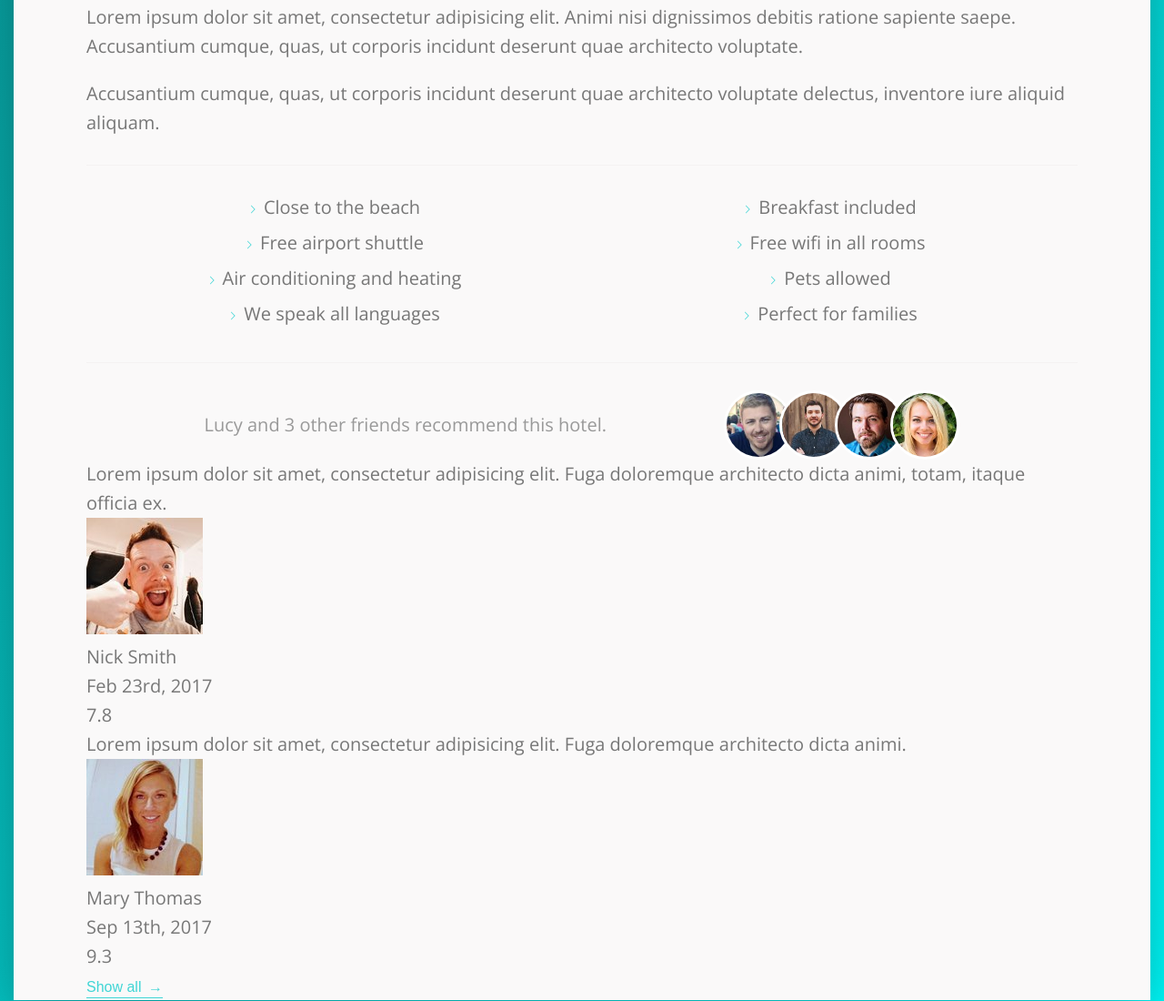
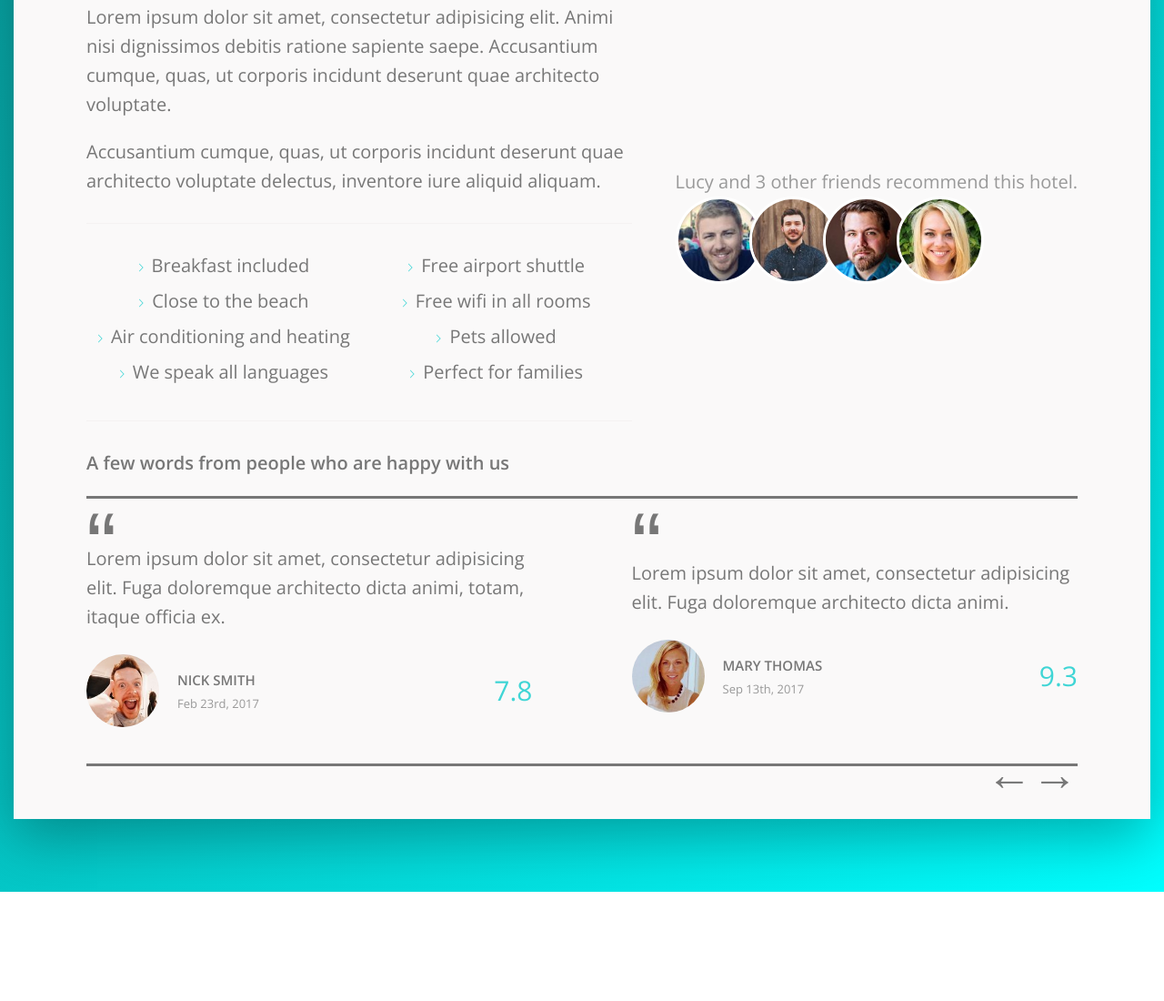
Before and after one commit to Batestickro/TrilloVersionCssAndvanced, a website: page index.html in a window 1280 px wide. Shown: the part 628-1728 px from the top of the page at 91% size. After the commit the page ends 1608 px from the top, so only its background shows below. Drawn offline with nearby package versions, Linux system fonts and the light colour scheme.

Commit message:
bem refactor and complete till user quotes

```diff
--- a/index.html
+++ b/index.html
@@ -107,69 +107,75 @@
         </div>
       </div>
     </header>
-    <div class="detail">
-      <div class="detail__description">
-        <p class="detail__description-paragraph">
+    <div class="content">
+      <div class="hotel-description">
+        <div class="hotel-description__features">
+          <p class="hotel-description__paragraph">
             Lorem ipsum dolor sit amet, consectetur adipisicing elit.
             Animi nisi dignissimos debitis ratione sapiente saepe.
             Accusantium cumque, quas, ut corporis incidunt deserunt quae architecto voluptate.
           </p>
-        <p class="detail__description-paragraph">
+          <p class="hotel-description__paragraph">
             Accusantium cumque, quas, ut corporis incidunt deserunt quae architecto voluptate delectus,
             inventore iure aliquid aliquam.
           </p>
-        <ul class="detail__description-list">
-          <li class="detail__description-item">Close to the beach</li>
-          <li class="detail__description-item">Breakfast included</li>
-          <li class="detail__description-item">Free airport shuttle</li>
-          <li class="detail__description-item">Free wifi in all rooms</li>
-          <li class="detail__description-item">Air conditioning and heating</li>
-          <li class="detail__description-item">Pets allowed</li>
-          <li class="detail__description-item">We speak all languages</li>
-          <li class="detail__description-item">Perfect for families</li>
+          <ul class="hotel-description__list">
+            <li>Breakfast included</li>
+            <li>Free airport shuttle</li>
+            <li>Close to the beach</li>
+            <li>Free wifi in all rooms</li>
+            <li>Air conditioning and heating</li>
+            <li>Pets allowed</li>
+            <li>We speak all languages</li>
+            <li>Perfect for families</li>
           </ul>
-        <div class="detail__description-recommend">
-          <p class="detail__description-count">
-            Lucy and 3 other friends recommend this hotel.
-          </p>
-          <div class="detail__description-friends">
-            <img src="img/user-3.jpg" alt="Friend 1" class="detail__description-photo">
-            <img src="img/user-4.jpg" alt="Friend 2" class="detail__description-photo">
-            <img src="img/user-5.jpg" alt="Friend 3" class="detail__description-photo">
-            <img src="img/user-6.jpg" alt="Friend 4" class="detail__description-photo">
+        </div>
+        <div class="hotel-description__recommend">
+          <p>Lucy and 3 other friends recommend this hotel.</p>
+          <div class="hotel-description__friends">
+            <img src="img/user-3.jpg" alt="Friend 1" class="hotel-description__photo">
+            <img src="img/user-4.jpg" alt="Friend 2" class="hotel-description__photo">
+            <img src="img/user-5.jpg" alt="Friend 3" class="hotel-description__photo">
+            <img src="img/user-6.jpg" alt="Friend 4" class="hotel-description__photo">
           </div>
         </div>
       </div>
-      <div class="detail__reviews">
-        <figure class="detail__reviews-square">
-          <blockquote class="detail__reviews-text">
+      <div class="reviews">
+        <p class="reviews__title">A few words from people who are happy with us</p>
+        <div class="reviews__quotes">
+          <figure class="reviews__square">
+            <blockquote class="reviews__text">
               Lorem ipsum dolor sit amet, consectetur adipisicing elit.
               Fuga doloremque architecto dicta animi, totam, itaque officia ex.
             </blockquote>
-          <figcaption class="img-content">
-            <img src="img/user-1.jpg" alt="User 1" class="img-content__photo">
-            <div class="img-content__box">
-              <p class="detail__reviews-name">Nick Smith</p>
-              <p class="detail__reviews-date">Feb 23rd, 2017</p>
+            <figcaption class="reviews__user">
+              <img src="img/user-1.jpg" alt="User 1" class="reviews__photo">
+              <div class="reviews__info">
+                <p class="reviews__name">Nick Smith</p>
+                <p class="reviews__date">Feb 23rd, 2017</p>
               </div>
-            <div class="detail__reviews-rating">7.8</div>
+              <div class="reviews__rating">7.8</div>
             </figcaption>
           </figure>
-        <figure class="detail__reviews-square">
-          <blockquote class="detail__reviews-text">
+          <figure class="reviews__square">
+            <blockquote class="reviews__text">
               Lorem ipsum dolor sit amet, consectetur adipisicing elit.
               Fuga doloremque architecto dicta animi.
             </blockquote>
-          <figcaption class="img-content">
-            <img src="img/user-2.jpg" alt="User 2" class="img-content__photo">
-            <div class="img-content__box">
-              <p class="detail__reviews-name">Mary Thomas</p>
-              <p class="detail__reviews-date">Sep 13th, 2017</p>
+            <figcaption class="reviews__user">
+              <img src="img/user-2.jpg" alt="User 2" class="reviews__photo">
+              <div class="reviews__info">
+                <p class="reviews__name">Mary Thomas</p>
+                <p class="reviews__date">Sep 13th, 2017</p>
               </div>
-            <div class="detail__reviews-rating">9.3</div>
+              <div class="reviews__rating">9.3</div>
             </figcaption>
           </figure>
-        <button class="btn-inline">Show all <span>&rarr;</span></button>
+        </div>
+        <div class="reviews__arrows">
+          <button class="reviews__arrows-left">&larr;</button>
+          <button class="reviews__arrows-right">&rarr;</button>
+        </div>
       </div>
     </div>
   </div>
--- a/sass/_btn-inline.scss
+++ b/sass/_btn-inline.scss
@@ -9,17 +9,17 @@
   cursor: pointer;
   transition: all .3s ease-in .12s;
 
-  & span {
-    margin-left: 3px;
-    transition: margin .3s ease-in .12s;
-  }
+  // & span {
+  //   margin-left: 3px;
+  //   transition: margin .3s ease-in .12s;
+  // }
 
   &:hover {
     color: var(--color-grey-dark-1);
 
-    span {
-      margin-left: 8px;
-    }
+    // span {
+    //   margin-left: 8px;
+    // }
   }
 
   &:focus {
--- /dev/null
+++ b/sass/_content.scss
@@ -0,0 +1,5 @@
+.content {
+  margin-top: 10rem;
+  padding: 0 8rem;
+  font-size: 2rem;
+}
--- a/sass/_detail.scss
+++ /dev/null
@@ -1,73 +0,0 @@
-.detail {
-  margin-top: 10rem;
-  padding: 0 8rem;
-  font-size: 2rem;
-
-  &__description {
-    &-paragraph:not(:last-of-type) {
-      margin-bottom: 2rem;
-    }
-
-    &-list {
-      text-align: center;
-      list-style-type: none;
-      margin: 3rem 0;
-      padding: 3rem 0;
-      border-top: var(--line);
-      border-bottom: var(--line);
-      display: flex;
-      flex-wrap: wrap;
-
-      & > li {
-        flex: 0 0 50%;
-        margin-bottom: .7rem;
-      }
-
-      & > li::before {
-        content: "";
-        display: inline-block;
-        height: 1rem;
-        width: 1rem;
-        margin-right: .7rem;
-
-        //older browser don't support mask
-        background-image: url(../img/chevron-thin-right.svg);
-        background-size: cover;
-
-        @supports (-webkit-mask-image: url()) or (mask-image: url()) {
-        background-color: var(--color-primary);
-        -webkit-mask-image: url(../img/chevron-thin-right.svg);
-        -webkit-mask-size: cover;
-        mask-image: url(../img/chevron-thin-right.svg);
-        mask-size: cover;
-        background-image: none;
-        }
-      }
-    }
-
-    &-recommend {
-      font-size: 2rem;
-      color: var(--color-grey-dark-3);
-      display: flex;
-      justify-content: space-evenly;
-      align-items: center;
-
-    }
-
-    &-friends {
-      display: flex;
-    }
-
-    &-photo {
-      box-sizing: content-box;
-      width: 7rem;
-      height: 7rem;
-      border-radius: 50%;
-      border: 3px solid #fff;
-
-      &:not(:last-child) {
-        margin-right: -1.5rem;
-      }
-    }
-  }
-}
--- /dev/null
+++ b/sass/_hotel-description.scss
@@ -0,0 +1,73 @@
+.hotel-description {
+  display: flex;
+  justify-content: space-between;
+
+
+  &__features {
+
+    flex: 0 0 55%;
+
+  }
+
+  &__paragraph:not(:last-of-type) {
+    margin-bottom: 2rem;
+  }
+
+  &__list {
+    text-align: center;
+    list-style-type: none;
+    margin: 3rem 0;
+    padding: 3rem 0;
+    border-top: var(--line);
+    border-bottom: var(--line);
+    display: flex;
+    flex-wrap: wrap;
+
+    & > li {
+      flex: 0 0 50%;
+      margin-bottom: .7rem;
+    }
+
+    & > li::before {
+      content: "";
+      display: inline-block;
+      height: 1rem;
+      width: 1rem;
+      margin-right: .7rem;
+
+      //older browser don't support mask
+      background-image: url(../img/chevron-thin-right.svg);
+      background-size: cover;
+
+      @supports (-webkit-mask-image: url()) or (mask-image: url()) {
+      background-color: var(--color-primary);
+      -webkit-mask-image: url(../img/chevron-thin-right.svg);
+      -webkit-mask-size: cover;
+      mask-image: url(../img/chevron-thin-right.svg);
+      mask-size: cover;
+      background-image: none;
+      }
+    }
+  }
+
+  &__recommend {
+    margin: auto 0;
+    color: var(--color-grey-dark-3);
+  }
+
+  &__friends {
+    display: flex;
+  }
+
+  &__photo {
+    box-sizing: content-box;
+    width: 9rem;
+    height: 9rem;
+    border-radius: 50%;
+    border: 3px solid #fff;
+
+    &:not(:last-child) {
+      margin-right: -1.5rem;
+    }
+  }
+}
--- /dev/null
+++ b/sass/_reviews.scss
@@ -0,0 +1,104 @@
+.reviews {
+
+  &__title {
+    font-weight: 600;
+    font-size: 2rem;
+  }
+
+  &__quotes {
+    margin-top: 2rem;
+    padding: 5rem 0 4rem;
+    border-top: 3px solid;
+    border-bottom: 3px solid;
+    display: flex;
+    align-items: center;
+    justify-content: space-between;
+    position: relative;
+
+  }
+
+  &__square {
+    flex: 0 0 45%;
+
+    &::before {
+      content: "\201C";
+      position: absolute;
+      bottom: 16rem;
+      font-size: 10rem;
+      font-family: sans-serif;
+    }
+    // @media only screen and (max-width: $bp-medium) {
+    //   padding: 2rem;
+    //   margin-bottom: 3rem;
+    // }
+  }
+
+  &__text {
+    position: relative;
+
+  }
+
+  &__user {
+    margin-top: 2.5rem;
+    display: flex;
+    align-items: center;
+  }
+
+  &__photo {
+    width: 8rem;
+    height: 8rem;
+    border-radius: 50%;
+  }
+
+  &__info {
+    margin: 0 auto 0 2rem;
+  }
+
+  &__name {
+    font-size: 1.5rem;
+    font-weight: 600;
+    text-transform: uppercase;
+    margin: 0 0 .4rem;
+  }
+
+  &__date {
+    font-size: 1.3rem;
+    color: var(--color-grey-dark-3);
+  }
+
+  &__rating {
+    font-size: 3rem;
+    font-weight: 300;
+    color: var(--color-primary);
+  }
+
+
+  &__arrows {
+    display: flex;
+    justify-content: flex-end;
+    position: relative;
+    bottom: 2rem;
+
+    & * {
+      color: var(--color-grey-dark-2);
+      font-size: 5rem;
+      border: none;
+      background-color: inherit;
+      transition: all .5s ease .25s;
+
+      &:hover {
+        color: var(--color-primary);
+      }
+
+    }
+
+    &-left:hover {
+      transform: translateX(-.5rem) scale(1.2);
+    }
+
+    &-right:hover {
+      transform: translateX(.5rem) scale(1.2);
+    }
+
+  }
+}
--- a/sass/main.scss
+++ b/sass/main.scss
@@ -6,11 +6,15 @@
 
 @import "container";
 
-@import "detail";
+@import "content";
 
 @import "header";
 
+@import "hotel-description";
+
 @import "navigation";
+
+@import "reviews";
 
 @import "overview";
 
```
Also changed, not shown: css/style.css. Lines whose indentation alone changed are shown as unchanged.
